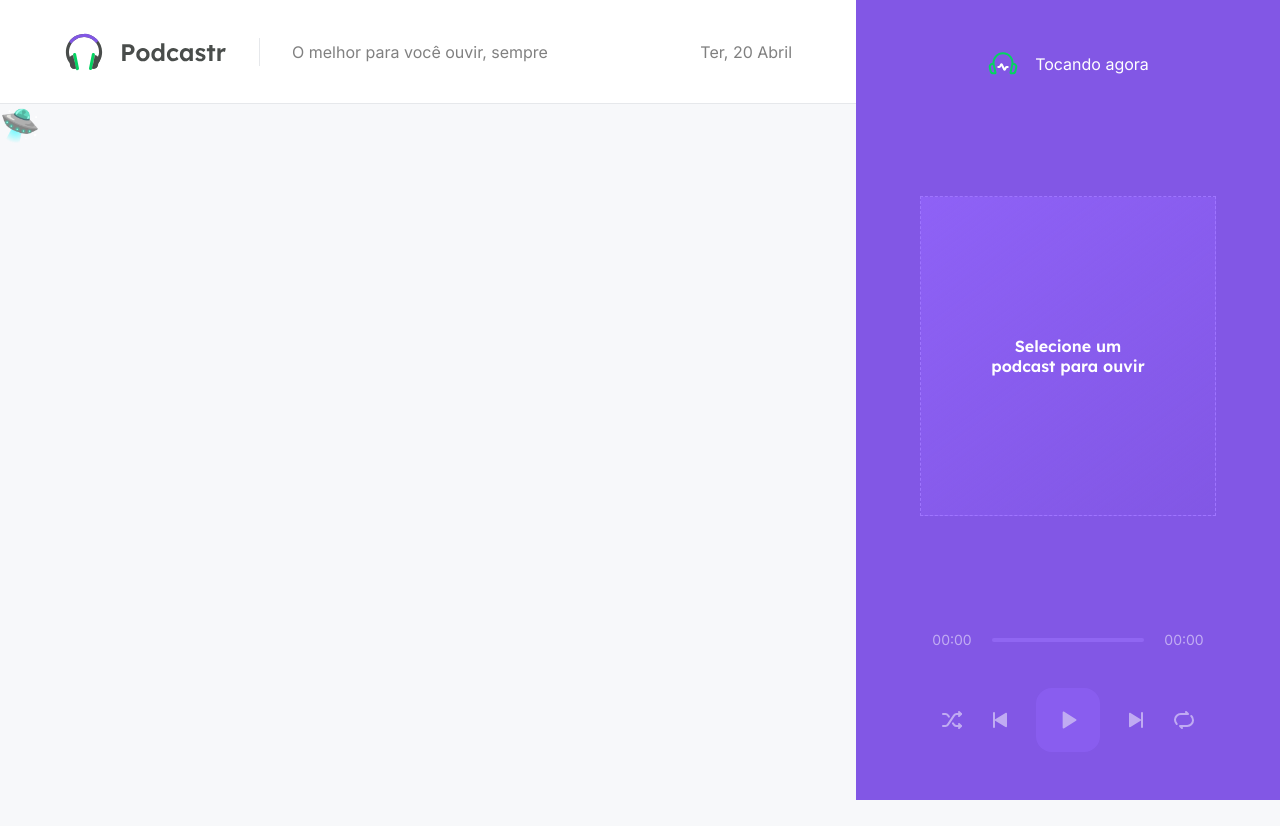
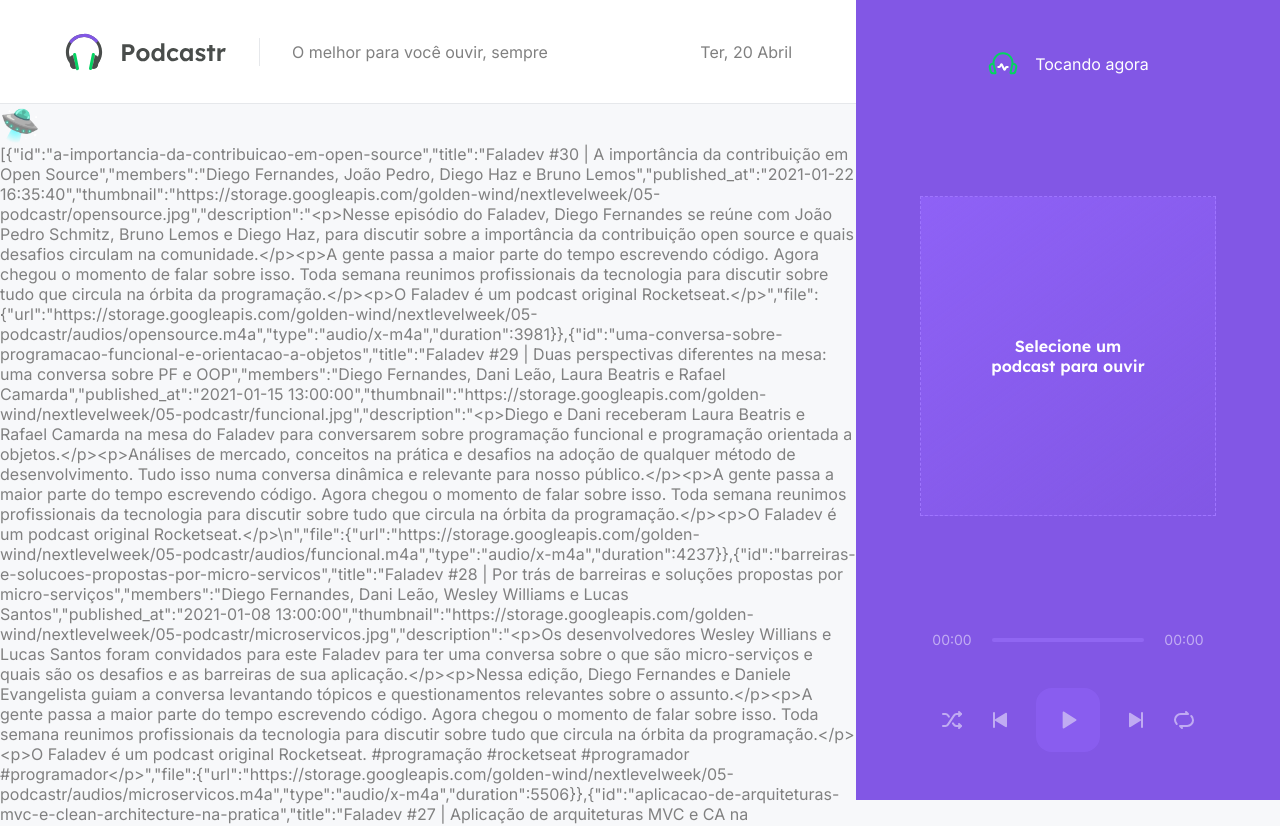
Before and after one commit to cpelichek/podcastr, a Next.js app: page / in a window 1280 px wide. Shown: the top 826 px of the page. Before the commit the page ends 800 px from the top, so only its background shows below. Built offline with nearby package versions, Linux system fonts and the light colour scheme; data requests are answered from the project's data file.

Commit message:
With a quick hack, we can show our data on our page as part of the DOM; that's a good tip for debugging purposes

```diff
--- a/src/pages/index.tsx
+++ b/src/pages/index.tsx
@@ -1,6 +1,11 @@
 export default function Home(props) {
   console.log(props.episodes);
-  return <h1>🛸</h1>;
+  return (
+    <>
+      <h1>🛸</h1>
+      <p>{JSON.stringify(props.episodes)}</p>
+    </>
+  );
 }
 
 //API usando modelo SSR (Server Side Rendering)
```
